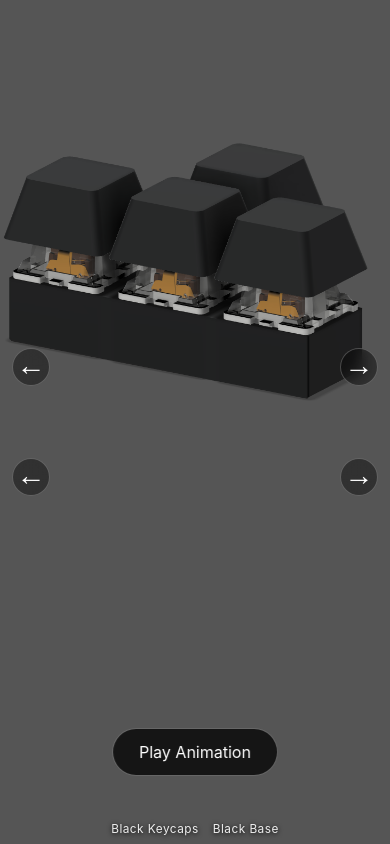
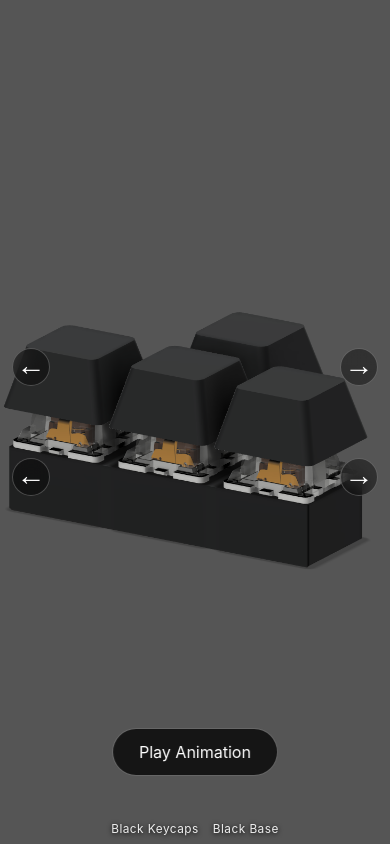
Before and after one commit to primegoblin32/keyboard-keychain-website, a React (Vite) app: page / in a window 390 px wide. Built offline with nearby package versions, Linux system fonts and the light colour scheme.

Commit message:
Change mobile ui for testing, centered image

```diff
--- a/src/App.css
+++ b/src/App.css
@@ -127,6 +127,10 @@ button { font: inherit; }
     margin: auto;
     object-fit: cover;
     object-position: center;
+    position: absolute;
+    top: 50%;
+    left: 0;
+    transform: translateY(-50%);
   }
 }
 @media (prefers-reduced-motion: reduce) {
```
